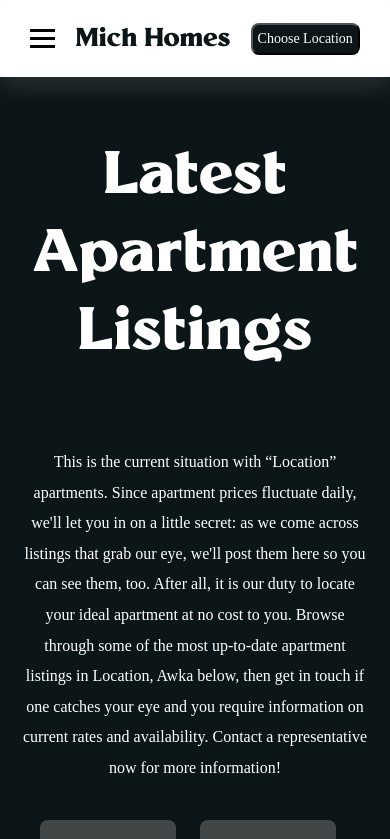
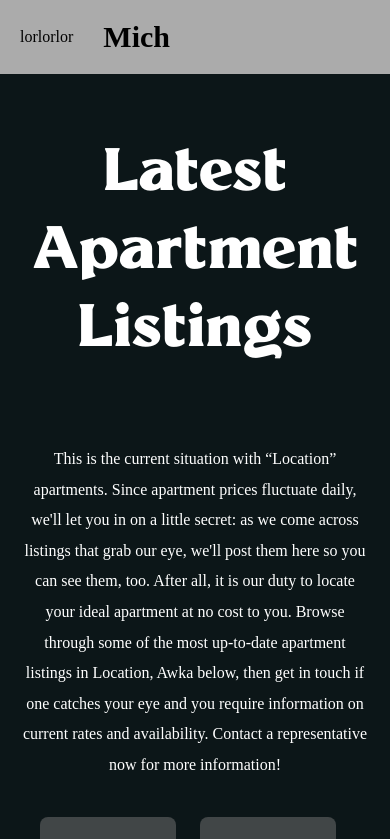
Before and after one commit to Xcoder2023/mich-homes-apartment, a React (Create React App) app: page /latest in a window 390 px wide. Shown: the top 839 px of the page. Built offline with nearby package versions, Linux system fonts and the light colour scheme.

Commit message:
chore: modified the nav-component

```diff
--- a/src/components/landing-page/header-nav/Head.jsx
+++ b/src/components/landing-page/header-nav/Head.jsx
@@ -1,85 +1,18 @@
-import React, { useState, useEffect } from "react";
-import "./Head.css";
-import logo from "../../assets/logo/Brand Logo Large - Full 4.png";
+import React from "react";
 import { Link } from "react-router-dom";
-// import MobileMenu from "../../mobile-menu/MobileMenu";
-import AOS from "aos";
-import "aos/dist/aos.css";
+import { useState } from "react";
 
 const Head = () => {
-  const [open, setOpen] = useState(false);
-
-  const toggleMenu = () => {
-    // setOpen((prev) => !prev);
-    setOpen(!open)
-  };
-
-  useEffect(() => {
-    AOS.init();
-  }, []);
-
-  const [swipedIn, setSwipedIn] = useState(false);
-
-  const handleSwipe = () => {
-    setSwipedIn((prev) => !prev);
-  };
+  const [click, setClick] = useState(false);
+  const handleClick = () => setClick(!click);
 
   return (
     <>
-      <div className="mobile-view">
-        <div className="mobile-carrier">
-          <div class="harmbuger" onClick={toggleMenu}>
-            <span class="bar"></span>
-            <span class="bar"></span>
-            <span class="bar"></span>
-          </div>
-          <div>
-            <p className="loop">Mich Homes</p>
-          </div>
-          <Link to="/center">
-            <button id="mobile-header-btn">Choose Location</button>
-          </Link>
-        </div>
-      </div>
-
-      <div className="general">
-        <div className="logo">
-          <img src={logo} alt="logo-img" />
-        </div>
-        <div className="about">
-          <ul>
-            <li key="about">About us</li>
-            <li key="Career">Career</li>
-            <li key="Blog">Blog</li>
-          </ul>
-        </div>
-        <Link to="/center" className="location">
-          <button>
-            Choose location{" "}
-            <svg
-              xmlns="http://www.w3.org/2000/svg"
-              width="34"
-              height="35"
-              viewBox="0 0 34 36"
-              fill="none"
-            >
-              <path
-                d="M17.0003 23.8334L5.66699 12.1667H28.3337L17.0003 23.8334Z"
-                fill="#0C1618"
-              />
-            </svg>
-          </button>
-        </Link>
-      </div>
-      {open && (
-        <div
-          className={`mobile-overlay ${swipedIn ? "mobile-view" : "mobile-overlay"}`}
-          data-aos="fade-left"
-        >
-          <div className="swipe-content">
-            <div className="mobile-nav">
+      <div className="navbar">
+        <div className="harmburger" onClick={handleClick}>
+          {click ? (
+            <>
               <svg
-                onClick={handleSwipe}
                 xmlns="http://www.w3.org/2000/svg"
                 width="32"
                 height="32"
@@ -92,42 +25,32 @@ const Head = () => {
                   fill="white"
                 />
               </svg>
-              <div className="mobile-p">
-                <p>Mich Homes</p>
-              </div>
-              <button id="mobile-nav-btn">
-                location
-                <svg
-                  xmlns="http://www.w3.org/2000/svg"
-                  width="16"
-                  height="16"
-                  viewBox="0 0 16 16"
-                  fill="none"
-                >
-                  <path
-                    d="M7.99999 10.6667L2.66666 5.33333H13.3333L7.99999 10.6667Z"
-                    fill="#0C1618"
-                  />
-                </svg>
-              </button>
+            </>
+          ) : (
+            <div class="harmbuger">
+              <span class="bar">lor</span>
+              <span class="bar">lor</span>
+              <span class="bar">lor</span>
             </div>
-            <div className="mobile-holder">
-              <div className="mobile-pop">
-                <p>our Process</p>
-                <p>latest Apartment Listing</p>
-                <p>Neighbourhoods</p>
-                <p>Relocation</p>
-                <p>About Us</p>
-                <p>Careers</p>
-                <p>FAQs</p>
-                <p>Blog</p>
-              </div>
-            </div>
-          </div>
+          )}
         </div>
-      )}
+        <div className={click ? "projects active" : "projects"}>
+          <ul className="list">
+            <li>our Process</li>
+            <li>latest Apartment Listing</li>
+            <li>Neighbourhoods</li>
+            <li>Relocation</li>
+            <li>About Us</li>
+            <li>Careers</li>
+            <li>FAQs</li>
+            <li>Blog</li>
+          </ul>
+        </div>
+        <div className="logo">
+          <Link to="/">Mich</Link>
+        </div>
+      </div>
     </>
   );
 };
-
 export default Head;
--- a/src/components/mobile-menu/MobileMenu.css
+++ b/src/components/mobile-menu/MobileMenu.css
@@ -1,34 +1,86 @@
-/* .swipe-container {
-  position: relative;
+.navbar {
+  margin: 0;
+  padding: 0;
+  box-sizing: border-box;
+}
+.navbar {
+  position: sticky;
+  top: 0;
   width: 100%;
-  height: 100vh;
-  border: 1px solid #ccc;
-  transition: transform 0.3s ease-in-out;
-  transform: translateX(0);
+  display: flex;
+  gap: 30px;
+  align-items: center;
+  padding: 20px;
+  background-color: rgb(171, 171, 171);
+  z-index: 1;
 }
 
-.swipe-content {
-  width: 100%;
-  height: 100%;
-  transition: transform 0.3s ease-in-out;
+.logo {
+  font-size: 30px;
+  font-weight: 700;
+}
+.logo > a {
+  text-decoration: none;
 }
 
-.swipe-container.swiped-in {
-  transform: translateX(-100%);
+.projects {
+  padding-top: 50px;
 }
-*/
-
-.mobile-overlay {
-  position: fixed;
-  top: 0;
-  left: 0;
-  width: 100%;
-  height: 100%;
-  background-color: rgba(0, 0, 0, 0.5);
-  transition: transform 0.3s ease-in-out;
-  transform: translateX(0);
+.projects > ul {
+  font-size: 30px;
+  list-style: none;
+  gap: 15px;
 }
 
-.mobile-overlay {
-  transform: translateX(-100%);
+a {
+  text-decoration: none;
+  color: #000;
 }
+
+li {
+  transition: background-color 0.3s, color 0.3s;
+  padding: 10px;
+  border-radius: 15px;
+}
+
+.harmburger {
+  display: none;
+}
+
+.list {
+  display: none;
+}
+
+@media (max-width: 1040px) {
+  .navbar {
+    width: 100%;
+  }
+  .logo {
+    z-index: -1;
+  }
+  .projects {
+    flex-direction: column;
+    position: fixed;
+    top: 0;
+    align-items: center;
+    justify-content: center;
+    top: 0;
+    left: -100%;
+    width: 100%;
+    height: 100vh;
+    background-color: rgb(255, 198, 27);
+    z-index: -1;
+    transition: 0.5s;
+  }
+  .projects.active {
+    left: 0;
+  }
+
+  ul {
+    flex-direction: column;
+  }
+  .harmburger,
+  .list {
+    display: block;
+  }
+}
```
